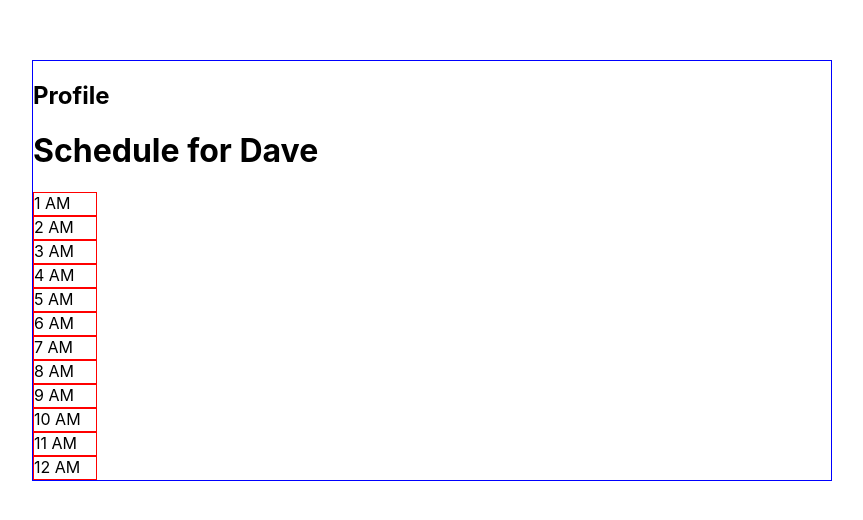
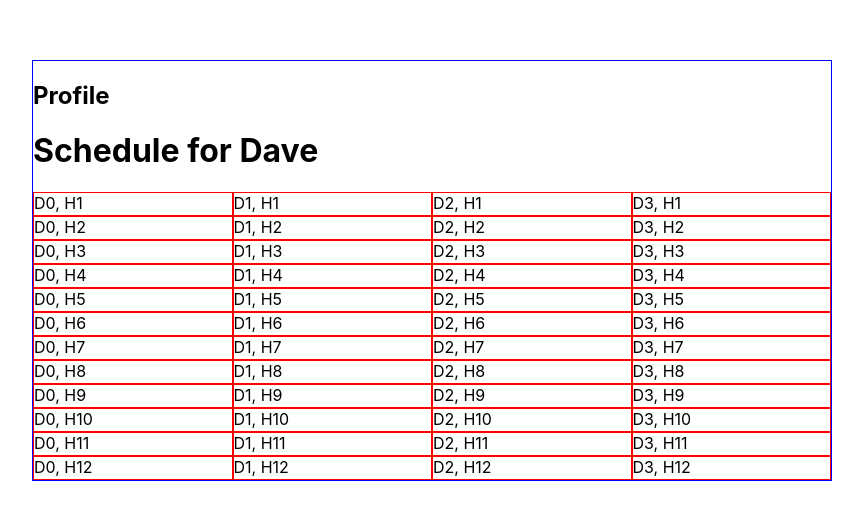
Before and after one commit to TrueshotBarrage/thymekeep, a Next.js app in the folder scheduler-nextjs/: page / in a window 1280 px wide. Shown: the part 140-660 px from the top of the page, without its empty margins (208-1071 px from the left). Built offline with nearby package versions, Linux system fonts and the light colour scheme.

Commit message:
Schedule component additions
- Added days support with more styles to schedule
- Minor changes to naming for other files

```diff
--- a/scheduler-nextjs/components/schedule.js
+++ b/scheduler-nextjs/components/schedule.js
@@ -12,12 +12,15 @@ class TimeSlot extends Component {
 
   render() {
     const time = this.props.time;
+    // We will use getDay() later for absolute dates & such
+    const day = this.props.day;
+
     return (
       <div
         className={styles.timeslot}
         onClick={() => this.timeslotClicked(time)}
       >
-        {time} AM
+        D{day}, H{time}
       </div>
     );
   }
@@ -27,16 +30,36 @@ class TimeSlot extends Component {
  * Schedule is the top-level schedule component. It displays an interactive
  * schedule based on the user's availabilities.
  */
-export default function Schedule() {
-  // Hardcoded for now as an example
-  const schedule = [];
-  for (let i = 1; i <= 12; i++) {
-    schedule.push(<TimeSlot time={i} />);
+class Schedule extends Component {
+  renderDay(i, hours, days) {
+    const schedule = [];
+    for (let j = 1; j <= hours; j++) {
+      schedule.push(<TimeSlot key={`${i},${j}`} day={i} time={j} />);
+    }
+
+    return (
+      <div className={styles.time} style={{ flexBasis: `${100 / days}%` }}>
+        {schedule}
+      </div>
+    )
   }
 
-  return (
-    <div>
-      {schedule}
-    </div>
-  );
+  render() {
+    // Hardcoded for now as an example
+    const days = 4;
+    const hours = 12;
+    const schedule = [];
+
+    for (let i = 0; i < days; i++) {
+      schedule.push(this.renderDay(i, hours, days));
+    }
+
+    return (
+      <div className={styles.day}>
+        {schedule}
+      </div>
+    );
+  }
 }
+
+export default Schedule;
--- a/scheduler-nextjs/components/schedule.module.css
+++ b/scheduler-nextjs/components/schedule.module.css
@@ -1,7 +1,20 @@
 /* Component level styling */
 
 .timeslot {
-  width: 4rem;
+  width: 100%;
   height: 1.5rem;
   border: solid 1px red;
 }
+
+.time {
+  width: 100%;
+}
+
+.day {
+  display: flex;
+  flex-wrap: wrap;
+  flex-direction: row;
+  justify-content: space-between;
+  width: 100%;
+  margin: 0 auto;
+}
--- a/scheduler-nextjs/pages/index.js
+++ b/scheduler-nextjs/pages/index.js
@@ -9,7 +9,7 @@ export default function Home() {
   return (
     <div className={utilStyles.centered}>
       <h2>
-        <Link href="/openProfile">
+        <Link href="/profile">
           <a>Profile</a>
         </Link>
       </h2>
```
Also changed, not shown: scheduler-nextjs/components/tabs.js (+4 -4 lines), scheduler-nextjs/components/tabsStyled.js (renamed from scheduler-nextjs/components/styles.js), scheduler-nextjs/pages/profile.js (renamed from scheduler-nextjs/pages/openProfile.js).
